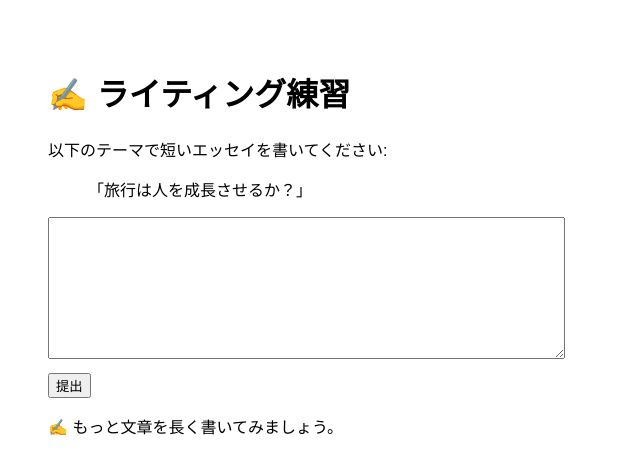
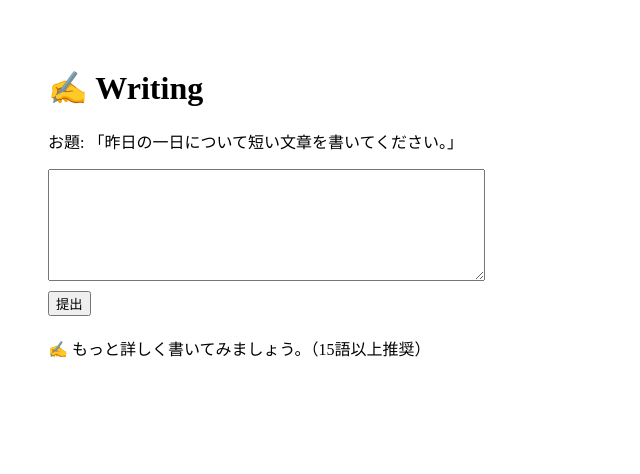
Before and after one commit to Happygeneva/ShinjiB2, a Next.js app: page /writing in a window 1280 px wide. Both pictures are taken after a click on the button "提出". Shown: the top 474 px of the page, without its empty margins (0-640 px from the left). Built offline with nearby package versions, Linux system fonts and the light colour scheme.

Commit message:
Update writing.js

```diff
--- a/pages/writing.js
+++ b/pages/writing.js
@@ -1,32 +1,30 @@
 import { useState } from "react";
 
 export default function Writing() {
-  const [essay, setEssay] = useState("");
+  const [text, setText] = useState("");
   const [feedback, setFeedback] = useState("");
 
   const evaluate = () => {
-    if (essay.split(" ").length > 20) {
-      setFeedback("✅ 良い長さです！しっかり書けています。");
+    if (text.split(" ").length > 15) {
+      setFeedback("✅ よくできました！十分な長さの文章です。");
     } else {
-      setFeedback("✍️ もっと文章を長く書いてみましょう。");
+      setFeedback("✍️ もっと詳しく書いてみましょう。（15語以上推奨）");
     }
   };
 
   return (
-    <div style={{ padding: 40, fontFamily: "Arial" }}>
-      <h1>✍️ ライティング練習</h1>
-      <p>以下のテーマで短いエッセイを書いてください:</p>
-      <blockquote>「旅行は人を成長させるか？」</blockquote>
+    <div style={{ padding: 40 }}>
+      <h1>✍️ Writing</h1>
+      <p>お題: 「昨日の一日について短い文章を書いてください。」</p>
       <textarea
-        value={essay}
-        onChange={(e) => setEssay(e.target.value)}
-        rows={8}
-        cols={60}
-        style={{ padding: 10 }}
+        value={text}
+        onChange={(e) => setText(e.target.value)}
+        rows={6}
+        cols={50}
+        style={{ display: "block", marginTop: 10, padding: 10 }}
       />
-      <br />
       <button onClick={evaluate} style={{ marginTop: 10 }}>提出</button>
-      <p>{feedback}</p>
+      {feedback && <p style={{ marginTop: 20 }}>{feedback}</p>}
     </div>
   );
 }
```
